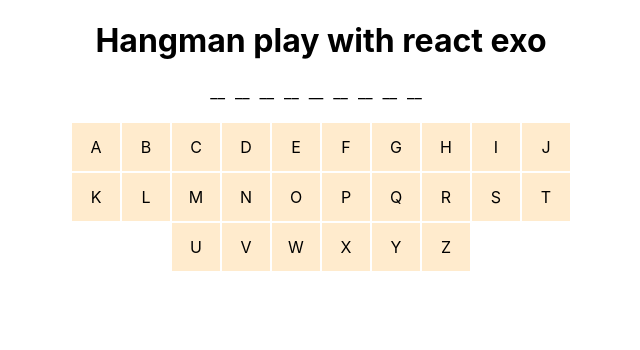
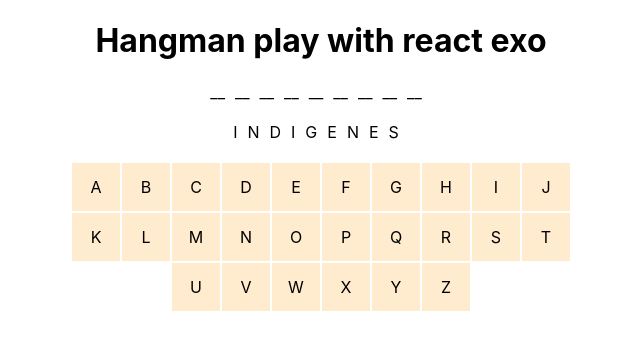
Before and after one commit to manuelWeb/exo_react_openc, a React (Create React App) app: page / in a window 1280 px wide. Shown: the top 350 px of the page, without its empty margins (319-959 px from the left). Built offline with nearby package versions, Linux system fonts and the light colour scheme.

Commit message:
toujours pas de solution :(

```diff
--- a/src/App.js
+++ b/src/App.js
@@ -3,6 +3,7 @@ import './App.css'
 import Keyboard from './Keyboard'
 import handleKeyClick from './handleKeyClick'
 import Mask from './Mask'
+import {Solution} from './Mask'
 
 const aryWords = [ 'NOMBRE', 'GEANTE', 'CORAUX', 'ROULEAU', 'EJECTER', 'LIVRETS', 'DIVISION', 'LICORNES', 'FOURNEAU', 'EMPLETTE', 'CLEPSYDRE', 'INDIGENES', 'ECLATANTE', 'MATERIAUX', 'ANAGRAMME', 'ULTERIEURE', 'FACTORISER', 'RACCROCHER', 'HIPPOPOTAME', 'SAUTERELLES' ]
 
@@ -20,20 +21,18 @@ class App extends Component {
   }
 
   generatWord () {
-    let shufleWord = Math.floor(Math.random() * aryWords.length)
-    shufleWord = aryWords[shufleWord].split('')
+    let shufleNum = Math.floor(Math.random() * aryWords.length)
+    const shufleWord = aryWords[shufleNum].split('')
     return shufleWord
   }
 
   getFeedbackLetter (letter) {
     const { shufleWord, letters } = this.state
+    // const selectedKey = [...letters]
     const selectedKey = letters[letters.length-1]
-    // console.log(shufleWord.map((shufLetter) => shufLetter.includes(letter)))
-    // console.log(shufleWord,' ',selectedKey,' ',letter)
+
     console.log(letter.includes(selectedKey))
-    // console.log(shufleWord.includes(selectedKey))
-    // return shufleWord.includes(selectedKey)
-    // return shufleWord.map((shufLetter) => shufLetter.includes(selectedKey))
+
     return letter.includes(selectedKey)
   }
 
@@ -52,6 +51,8 @@ class App extends Component {
           ))}
         </div>
         <br />
+        <Solution word={shufleWord} />
+        <br />
         <Keyboard magicProps='🌈' onClick={this.handleKeyClick} />
       </div>
     )
--- a/src/Mask.jsx
+++ b/src/Mask.jsx
@@ -9,4 +9,12 @@ const Mask = ({letter,idx,getFeedbackLetter}) => (
   </div>
 )
 
+export const Solution = ({word}) => (
+  <div>
+    {word.map((letter,idx) => (
+      <span className="letter" key={idx}>{letter}</span>
+    ))}
+  </div>
+)
+
 export default Mask
```
